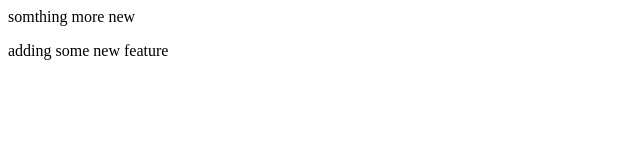
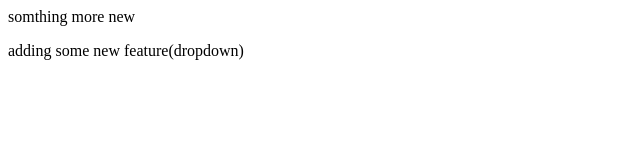
Before and after one commit to VaibhavRajSinghPanwar/localrapo, a plain HTML site: page index.html in a window 1280 px wide. Shown: the full height of the page, 0-640 px from the left. Drawn offline with Linux system fonts and the light colour scheme.

Commit message:
add dropdown

```diff
--- a/index.html
+++ b/index.html
@@ -1,2 +1,2 @@
 <p>somthing more new</p>
-<p>adding some new feature</p>
+<p>adding some new feature(dropdown)</p>
```
